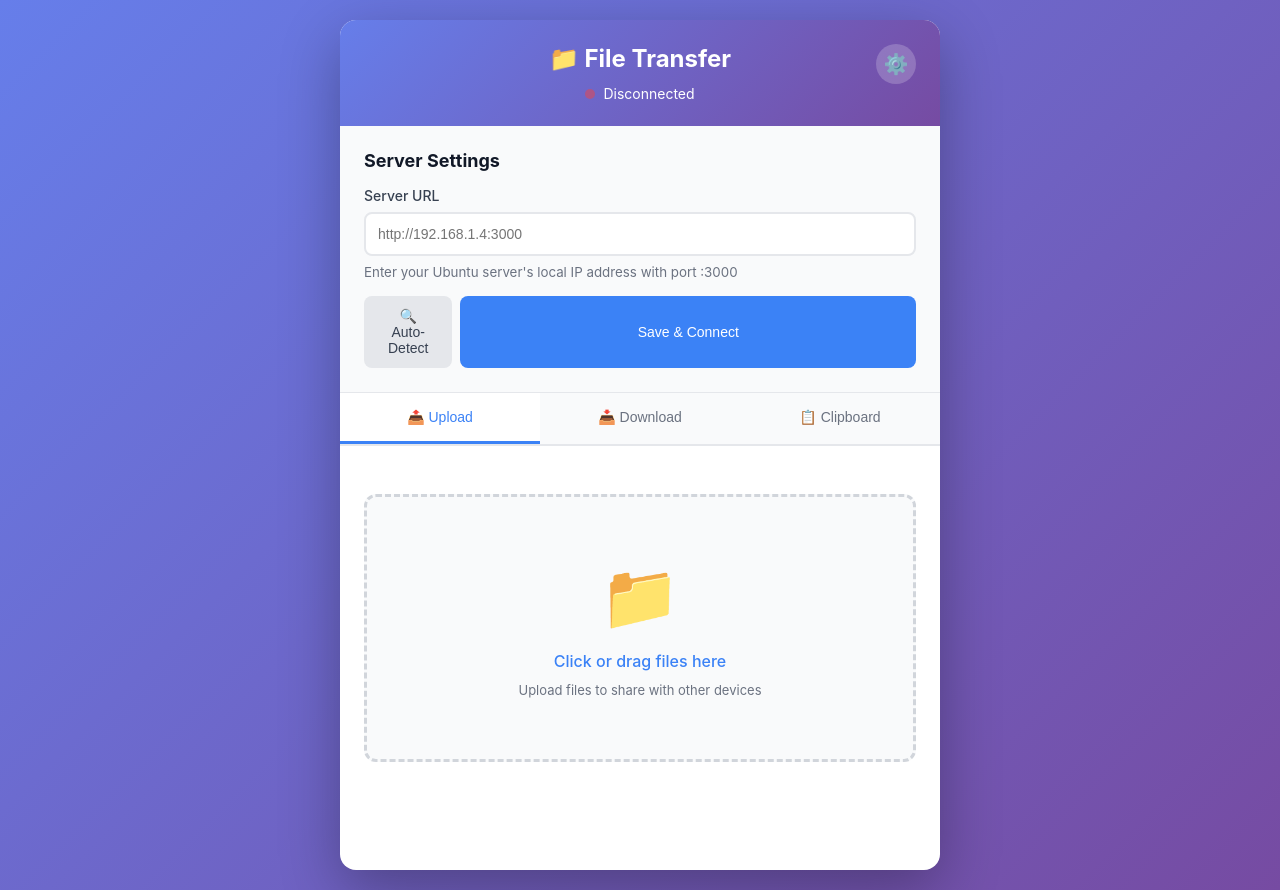
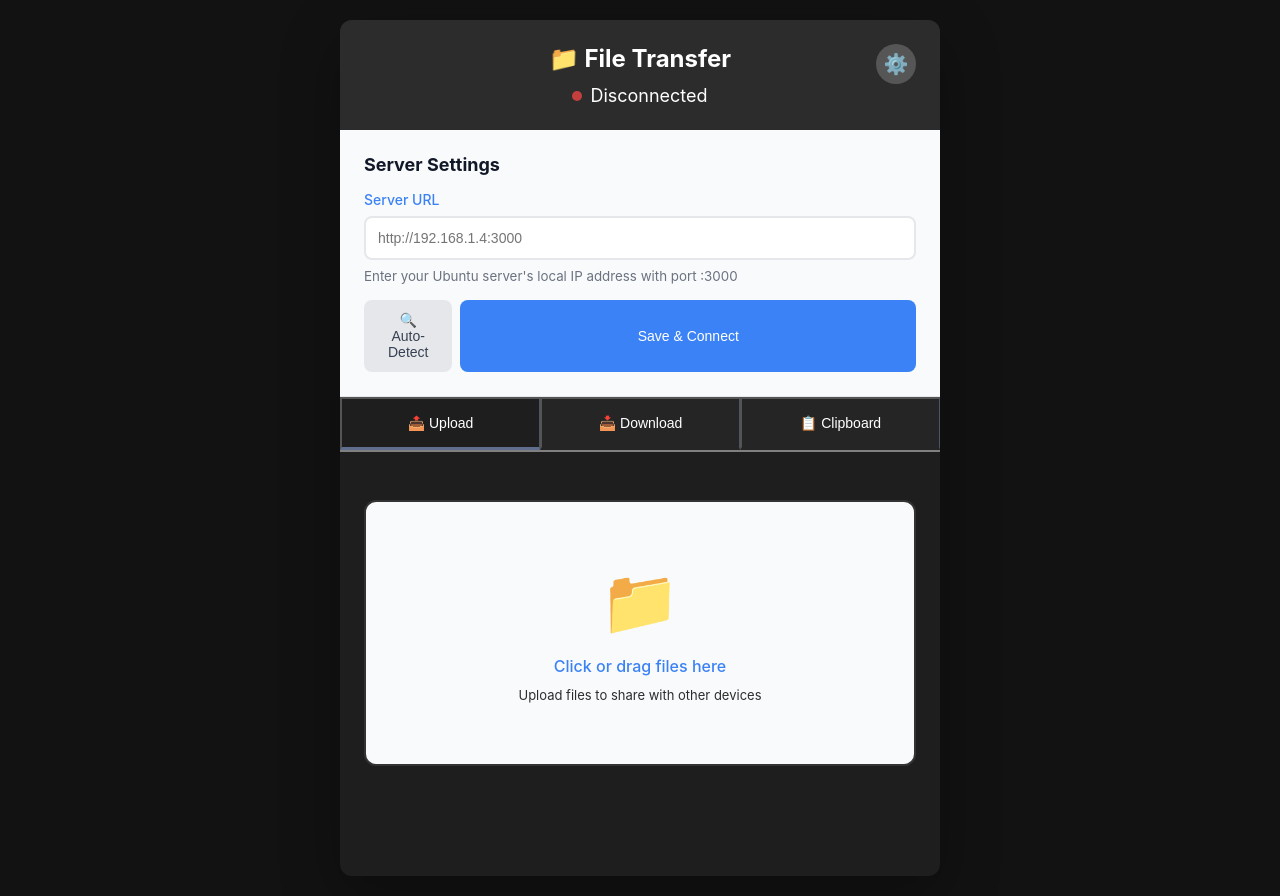
Before and after one commit to DeathBlade-01/FileTransferServer, a website: page index.html in a window 1280 px wide. Drawn offline with Linux system fonts and the light colour scheme.

Commit message:
Updated the index file with my UI tweaks
Redesigned the UI from a generic web app kind of design to something more minimal

```diff
--- a/index.html
+++ b/index.html
@@ -1,15 +1,15 @@
-<!DOCTYPE html>
+<!doctype html>
 <html lang="en">
   <head>
-  <meta charset="UTF-8">
-  <meta name="viewport" content="width=device-width, initial-scale=1.0">
-  <meta name="theme-color" content="#3b82f6">
-  <meta name="description" content="Transfer files between devices on local network">
-  <meta name="apple-mobile-web-app-capable" content="yes">
-  <meta name="apple-mobile-web-app-status-bar-style" content="black-translucent">
-  <link rel="manifest" href="manifest.json">
-  <link rel="icon" type="image/png" href="icon-192.png">
-  <link rel="apple-touch-icon" href="icon-192.png">
+    <meta charset="UTF-8" />
+    <meta name="viewport" content="width=device-width, initial-scale=1.0" />
+    <meta name="theme-color" content="#3b82f6" />
+    <meta name="description" content="Transfer files between devices on local network" />
+    <meta name="apple-mobile-web-app-capable" content="yes" />
+    <meta name="apple-mobile-web-app-status-bar-style" content="black-translucent" />
+    <link rel="manifest" href="manifest.json" />
+    <link rel="icon" type="image/png" href="icon-192.png" />
+    <link rel="apple-touch-icon" href="icon-192.png" />
     <title>File Transfer</title>
     <style>
       * {
@@ -20,7 +20,8 @@
 
       body {
         font-family: -apple-system, BlinkMacSystemFont, 'Segoe UI', Roboto, sans-serif;
-      background: linear-gradient(135deg, #667eea 0%, #764ba2 100%);
+        background: #121212;
+
         min-height: 100vh;
         padding: 20px;
       }
@@ -28,14 +29,14 @@
       .container {
         max-width: 600px;
         margin: 0 auto;
-      background: white;
-      border-radius: 16px;
+        background: #1E1E1E;
+        border-radius: 12px;
         box-shadow: 0 20px 60px rgba(0,0,0,0.3);
         overflow: hidden;
       }
 
       .header {
-      background: linear-gradient(135deg, #667eea 0%, #764ba2 100%);
+        background: #2C2C2C;
         color: white;
         padding: 24px;
         text-align: center;
@@ -52,7 +53,7 @@
         align-items: center;
         gap: 8px;
         margin-top: 12px;
-      font-size: 14px;
+        font-size: 18px;
       }
 
       .status-dot {
@@ -60,7 +61,7 @@
         height: 10px;
         border-radius: 50%;
         background: #ef4444;
-      animation: pulse 2s infinite;
+        animation: pulse 3s infinite;
       }
 
       .status-dot.connected {
@@ -118,7 +119,7 @@
         font-size: 14px;
         font-weight: 500;
         margin-bottom: 8px;
-      color: #374151;
+        color: #3B82F6;
       }
 
       .input {
@@ -133,7 +134,7 @@
       .input:focus {
         outline: none;
         border-color: #3b82f6;
-      box-shadow: 0 0 0 3px rgba(59, 130, 246, 0.1);
+        box-shadow: 0 0 0 3px rgba(59, 130, 246, 0.01);
       }
 
       .btn-group {
@@ -144,26 +145,26 @@
       .tabs {
         display: flex;
         background: #f9fafb;
-      border-bottom: 2px solid #e5e7eb;
+        border-bottom: 2px solid grey;
       }
 
       .tab {
         flex: 1;
         padding: 16px;
-      background: none;
-      border: none;
+        background: #252525;
+        border-right:1px solid #4b5563;
         font-size: 14px;
         font-weight: 500;
-      color: #6b7280;
+        color: white;
         cursor: pointer;
         transition: all 0.3s;
         border-bottom: 3px solid transparent;
       }
 
       .tab.active {
-      color: #3b82f6;
-      border-bottom-color: #3b82f6;
-      background: white;
+        color: white-space;
+        border-bottom-color: #5E6E8C;
+        background: #1E1E1E;
       }
 
       .tab-content {
@@ -201,7 +202,7 @@
       }
 
       .upload-zone {
-      border: 3px dashed #d1d5db;
+        border: 2px solid #333333;
         border-radius: 12px;
         padding: 60px 20px;
         text-align: center;
@@ -228,12 +229,12 @@
       .upload-zone p {
         font-size: 16px;
         font-weight: 500;
-      color: #3b82f6;
+        color: #3B82F6;
         margin-bottom: 8px;
       }
 
       .upload-zone small {
-      color: #6b7280;
+        color: #2D2D2D;
         font-size: 13px;
       }
 
@@ -527,15 +528,8 @@
         <h2>Server Settings</h2>
         <div class="input-group">
           <label for="serverUrl">Server URL</label>
-        <input
-          type="text"
-          id="serverUrl"
-          class="input"
-          placeholder="http://192.168.1.4:3000"
-        >
-        <small style="color: #6b7280; display: block; margin-top: 8px;">
-          Enter your Ubuntu server's local IP address with port :3000
-        </small>
+          <input type="text" id="serverUrl" class="input" placeholder="http://192.168.1.4:3000" />
+          <small style="color: #6b7280; display: block; margin-top: 8px;"> Enter your Ubuntu server's local IP address with port :3000 </small>
         </div>
         <div class="btn-group">
           <button class="btn btn-secondary" id="autoDetect">🔍 Auto-Detect</button>
@@ -562,7 +556,7 @@
           <p>Click or drag files here</p>
           <small>Upload files to share with other devices</small>
         </div>
-      <input type="file" id="fileInput" multiple>
+        <input type="file" id="fileInput" multiple />
       </div>
 
       <!-- Download Tab -->
@@ -583,11 +577,7 @@
       <div class="tab-content" id="clipboardTab">
         <div class="clipboard-section">
           <h3>📤 Send Text</h3>
-        <textarea
-          id="clipboardInput"
-          rows="6"
-          placeholder="Paste or type text here to sync across devices..."
-        ></textarea>
+          <textarea id="clipboardInput" rows="6" placeholder="Paste or type text here to sync across devices..."></textarea>
           <button class="btn btn-primary" id="syncClipboard">Sync Clipboard</button>
         </div>
 
@@ -603,9 +593,7 @@
         <div class="clipboard-section">
           <h3>📥 Received Text</h3>
           <div class="clipboard-output" id="clipboardOutput"></div>
-        <button class="btn btn-success" id="copyClipboard" style="display: none;">
-          📋 Copy to Clipboard
-        </button>
+          <button class="btn btn-success" id="copyClipboard" style="display: none;">📋 Copy to Clipboard</button>
         </div>
       </div>
     </div>
```
Lines whose indentation alone changed are shown as unchanged.
